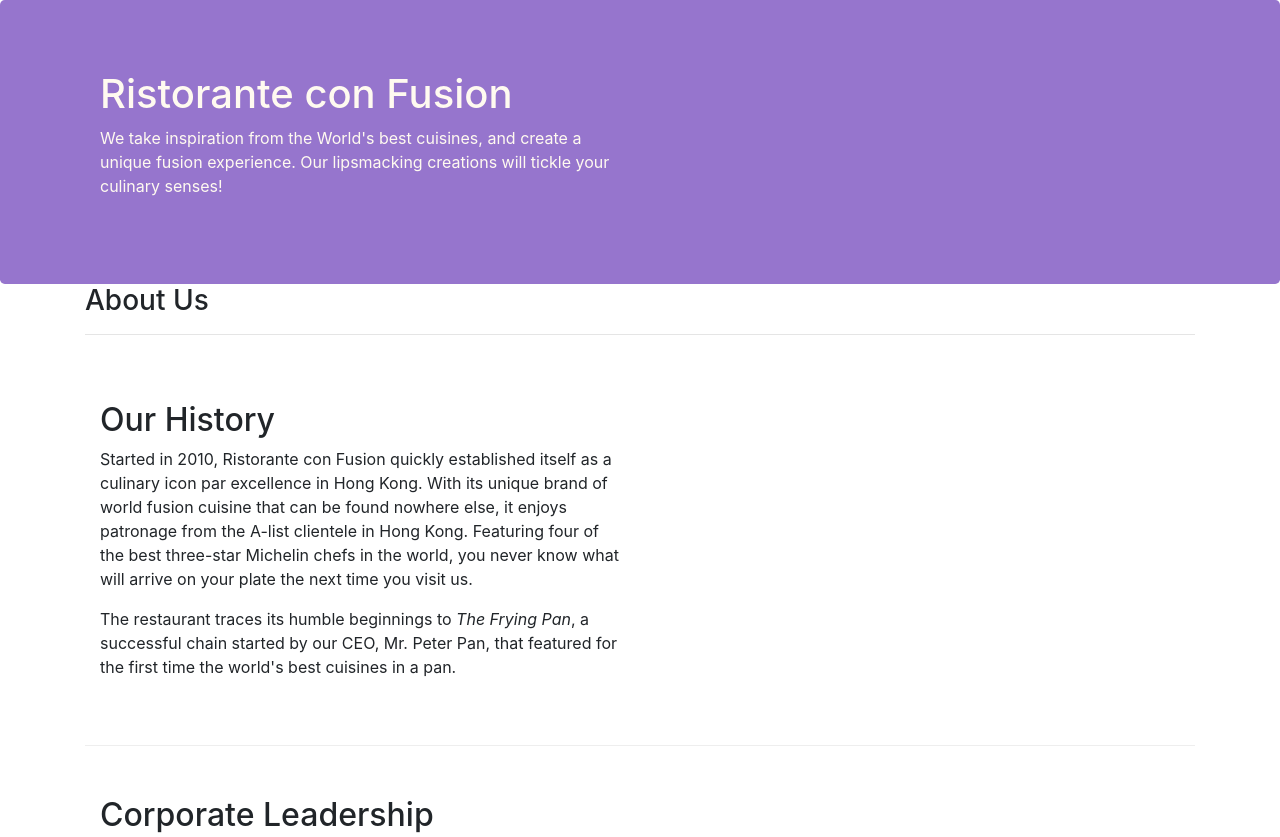
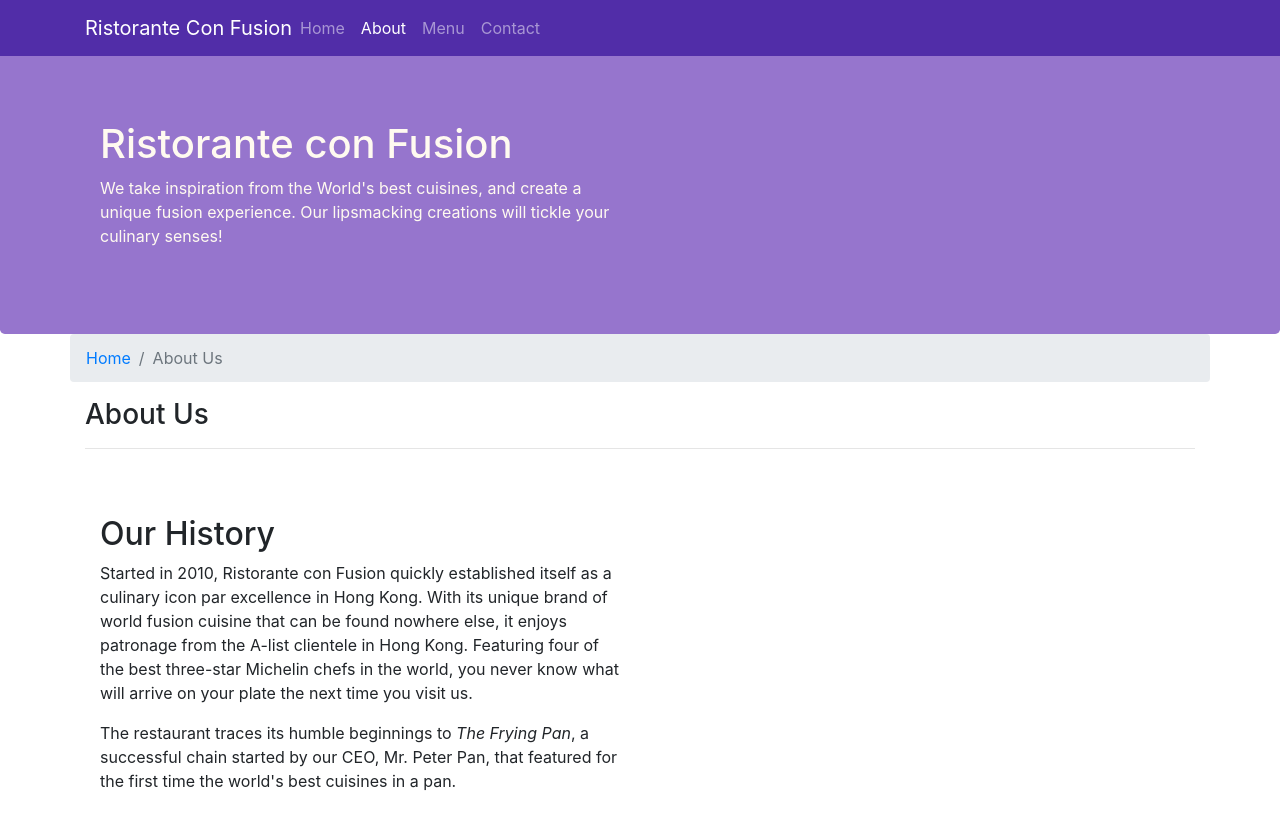
Before and after one commit to Bahaagac/Front-End-Web-UI-Frameworks-and-Tools-Bootstrap-4, a website: page aboutus.html in a window 1280 px wide. Shown: the top 837 px of the page. Drawn offline with nearby package versions, Linux system fonts and the light colour scheme.

Commit message:
Navbar and Breadcrumbs

```diff
--- a/aboutus.html
+++ b/aboutus.html
@@ -13,6 +13,24 @@
 </head>
 
 <body>
+        <!--Navbar-->
+        <nav class="navbar navbar-dark navbar-expand-sm fixed-top">
+            <div class="container">
+                <button class="navbar-toggler" type="button" data-toggle="collapse" data-target="#Navbar">
+                    <span class="navbar-toggler-icon"></span>
+                </button>
+                <a class="navbar-brand mr-auto" href="/index.html">Ristorante Con Fusion</a>
+                    <div class="collapse navbar-collapse" id="Navbar">
+                        <ul class="navbar-nav mr-auto ">
+                            <li class="nav-item"><a class="nav-link" href="/index.html">Home</a></li>
+                            <li class="nav-item active"><a class="nav-link" href="./aboutus.html">About</a></li>
+                            <li class="nav-item"><a class="nav-link" href="#">Menu</a></li>
+                            <li class="nav-item"><a class="nav-link" href="#">Contact</a></li>
+                        </ul>
+                    </div>
+            </div>
+        </nav>
+        <!--Navbar-->
 
     <header class="jumbotron">
         <div class="container">
@@ -29,6 +47,11 @@
 
     <div class="container">
         <div class="row">
+            <ol class="col-12 breadcrumb">
+                <li class="breadcrumb-item"><a href="/index.html">Home</a></li>
+                <li class="breadcrumb-item active">About Us</li>
+
+            </ol>
             <div class="col-12 ">
                <h3>About Us</h3>
                <hr>
@@ -68,7 +91,7 @@
                 <div class="col-4 offset-1 col-sm-2">
                     <h5>Links</h5>
                     <ul class="list-unstyled">
-                        <li><a href="#">Home</a></li>
+                        <li><a href="/index.html">Home</a></li>
                         <li><a href="#">About</a></li>
                         <li><a href="#">Menu</a></li>
                         <li><a href="#">Contact</a></li>
--- a/css/styles.css
+++ b/css/styles.css
@@ -28,3 +28,12 @@
     margin: 0px;
     color: #0f0f0f;
 }
+
+body{
+    padding:50px 0px 0px 0px;
+    z-index:0;
+}
+
+.navbar-dark{
+    background-color: #512DA8;
+}
```
Also changed, not shown: index.html (+19 -3 lines).
